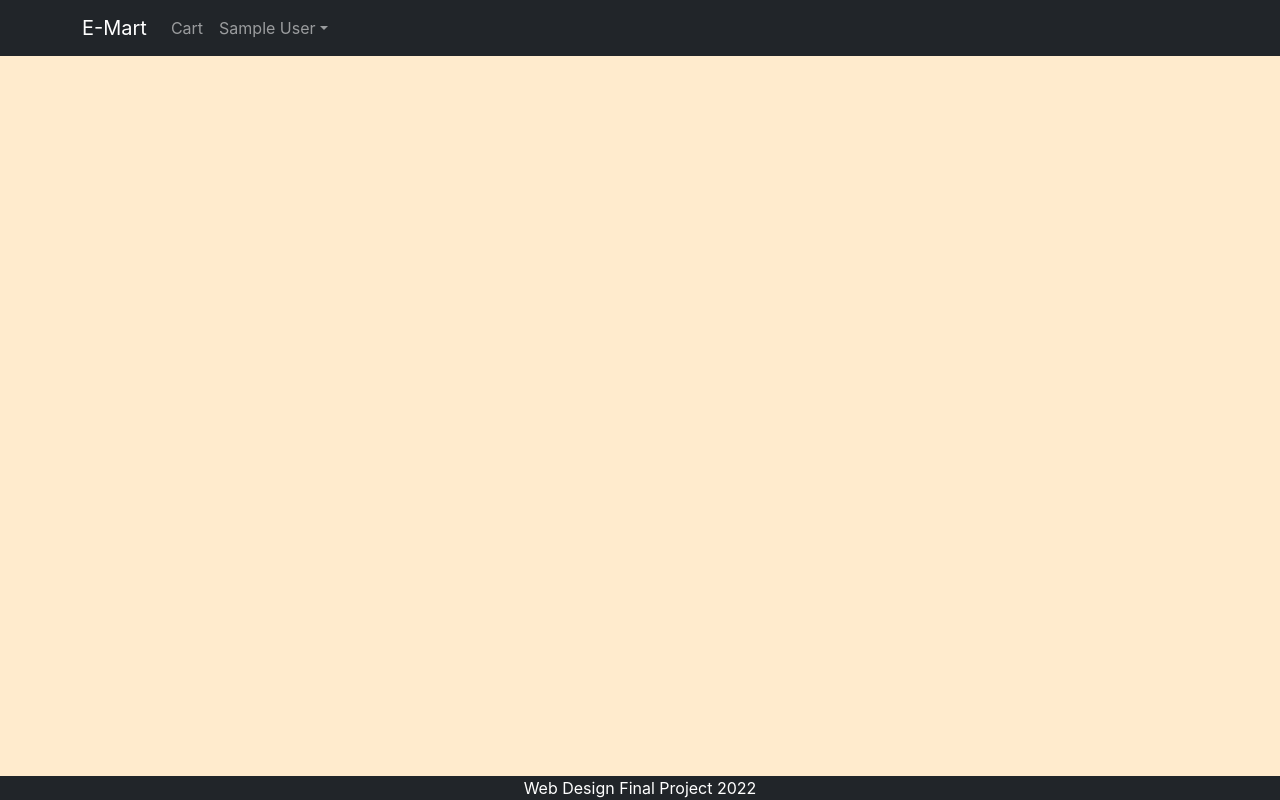
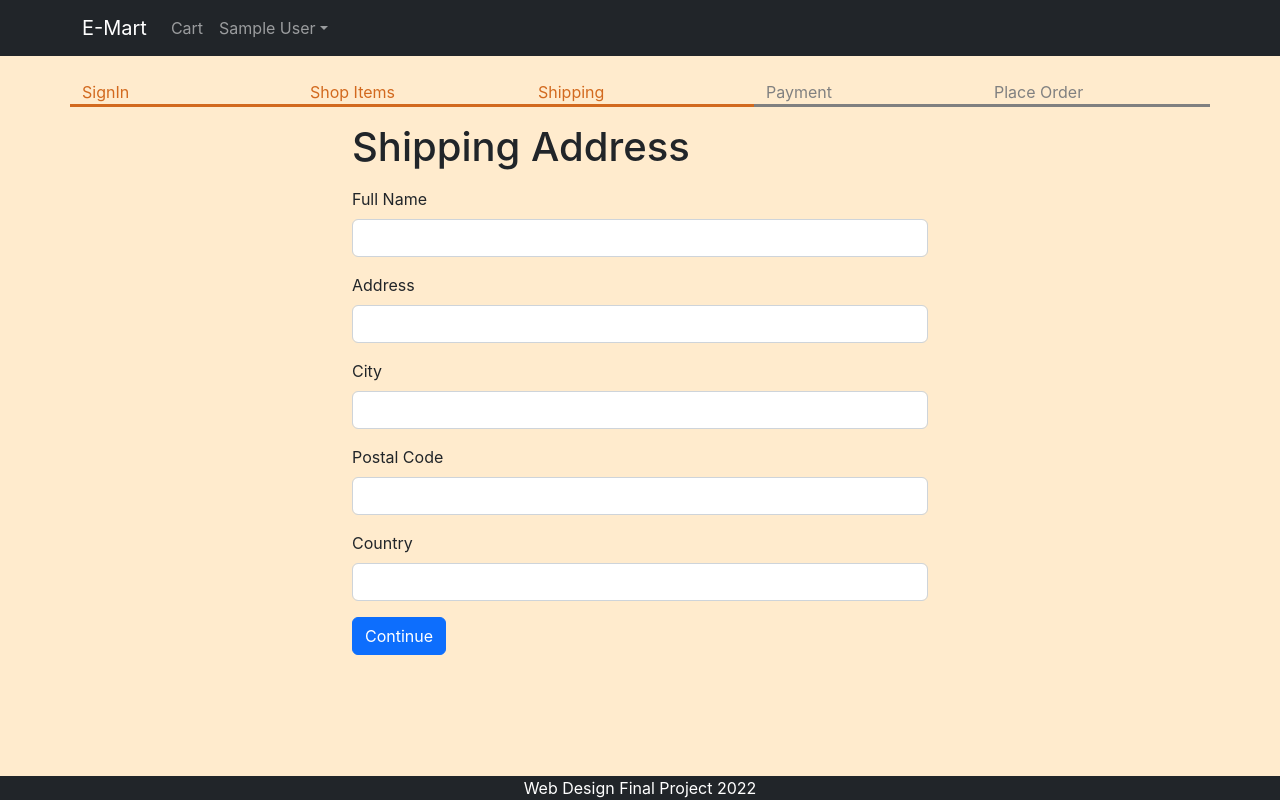
Before and after one commit to SubbuManickam/E-Mart_E-Commerce, a React (Create React App) app in the folder frontend/: page /shipping in a window 1280 px wide. Built offline with nearby package versions, Linux system fonts and the light colour scheme; sample sign-in values are in the browser's storage.

Commit message:
Checkout Button Screen

```diff
--- a/frontend/src/App.js
+++ b/frontend/src/App.js
@@ -14,6 +14,7 @@
 import NavDropdown from 'react-bootstrap/NavDropdown';
 import {ToastContainer} from 'react-toastify';
 import 'react-toastify/dist/ReactToastify.css';
+import ShippingAddressScreen from './screens/ShippingAddressScreen';
 
 
 function App() {
@@ -24,6 +25,7 @@
   const signoutHandler = () => {
     ctxDispatch({type: 'USER_SIGNOUT'});
     localStorage.removeItem('userInfo');
+    localStorage.removeItem('shippingAddress');
   };
 
   return (
@@ -71,6 +73,7 @@
               <Route path='/product/:slug' element={<ProductScreen />} />
               <Route path="/cart" element={<CartScreen />} />
               <Route path="/signin" element={<SigninScreen />} />
+              <Route path="/shipping" element={<ShippingAddressScreen />} />
               <Route path="/" element={<HomeScreen />} />
             </Routes>
           </Container>
--- a/frontend/src/Store.js
+++ b/frontend/src/Store.js
@@ -6,6 +6,7 @@
 const initialState = {
     userInfo: localStorage.getItem('userInfo') ? JSON.parse(localStorage.getItem('userInfo')) : null,
     cart: {
+        shippingAddress: localStorage.getItem('shippingAddress') ? JSON.parse(localStorage.getItem('shippingAddress')) : {},
         cartItems: localStorage.getItem('cartItems') ? JSON.parse(localStorage.getItem('cartItems')) : [],
     },
 };
@@ -51,7 +52,10 @@
 
         case 'USER_SIGNIN': return { ...state, userInfo: action.payload };
 
-        case 'USER_SIGNOUT': return { ...state, userInfo: null };
+        case 'USER_SIGNOUT': return { ...state, userInfo: null, cart: {cartItems: [], shippingAddress: {}} };
+
+        case 'SAVE_SHIPPING_ADDRESS': return {...state, cart: {...state.cart, shippingAddress: action.payload}};
+
         default: return state;
     }
 }
--- /dev/null
+++ b/frontend/src/components/CheckoutSteps.js
@@ -0,0 +1,16 @@
+import React from 'react';
+import Col from 'react-bootstrap/Col';
+import Row from 'react-bootstrap/Row';
+
+export default function CheckoutSteps(props) {
+
+    return (
+        <Row className='checkout-steps'>
+            <Col className={props.step1 ? 'active' : ''}>SignIn</Col>
+            <Col className={props.step2 ? 'active' : ''}>Shop Items</Col>
+            <Col className={props.step3 ? 'active' : ''}>Shipping</Col>
+            <Col className={props.step4 ? 'active' : ''}>Payment</Col>
+            <Col className={props.step5 ? 'active' : ''}>Place Order</Col>
+        </Row>
+    )
+}
--- a/frontend/src/index.css
+++ b/frontend/src/index.css
@@ -63,3 +63,13 @@
   border-radius: 30px 30px 30px 30px;
   overflow: hidden;
 }
+
+.checkout-steps > div {
+  border-bottom: 0.2rem solid gray;
+  color: gray;
+}
+
+.checkout-steps > div.active {
+  border-bottom: 0.2rem solid chocolate;
+  color: chocolate;
+}
--- /dev/null
+++ b/frontend/src/screens/ShippingAddressScreen.js
@@ -0,0 +1,98 @@
+
+import React from 'react';
+import { useEffect } from 'react';
+import { useContext } from 'react';
+import { useState } from 'react';
+import Button from 'react-bootstrap/Button';
+import Form from 'react-bootstrap/Form';
+import { Helmet } from 'react-helmet-async';
+import { useNavigate } from 'react-router-dom';
+import CheckoutSteps from '../components/CheckoutSteps';
+import { Store } from '../Store';
+
+export default function ShippingAddressScreen() {
+
+    const navigate = useNavigate();
+    const { state, dispatch: ctxDispatch } = useContext(Store);
+    const { userInfo, cart: { shippingAddress } } = state;
+
+    const [fullName, setFullName] = useState(shippingAddress.fullName || '');
+    const [address, setAddress] = useState(shippingAddress.address || '');
+    const [city, setCity] = useState(shippingAddress.city || '');
+    const [postalCode, setPostalCode] = useState(shippingAddress.postalCode || '');
+    const [country, setCountry] = useState(shippingAddress.country || '');
+
+    useEffect(() => {
+        if (!userInfo) {
+            navigate('/signin?redirect=/shipping');
+        }
+    }, [userInfo, navigate]);
+
+    const submitHandler = (e) => {
+        e.preventDefault();
+        ctxDispatch({
+            type: 'SAVE_SHIPPING_ADDRESS',
+            payload: {
+                fullName,
+                address,
+                city,
+                postalCode,
+                country
+            }
+        });
+
+        localStorage.setItem('shippingAddress', JSON.stringify({
+            fullName,
+            address,
+            city,
+            postalCode,
+            country
+        }));
+        navigate('/payment');
+    };
+
+    return (
+        <div>
+            <Helmet>
+                <title>Shipping Address</title>
+            </Helmet>
+            <CheckoutSteps step1 step2 step3></CheckoutSteps>
+            <div className='container small-container'>
+                <h1 className='my-3'>Shipping Address</h1>
+                <Form onSubmit={submitHandler}>
+                    <Form.Group className='mb-3' controlId='fullName'>
+                        <Form.Label>Full Name</Form.Label>
+                        <Form.Control value={fullName} onChange={(e) => setFullName(e.target.value)} required />
+                    </Form.Group>
+
+                    <Form.Group className='mb-3' controlId='address'>
+                        <Form.Label>Address</Form.Label>
+                        <Form.Control value={address} onChange={(e) => setAddress(e.target.value)} required />
+                    </Form.Group>
+
+                    <Form.Group className='mb-3' controlId='city'>
+                        <Form.Label>City</Form.Label>
+                        <Form.Control value={city} onChange={(e) => setCity(e.target.value)} required />
+                    </Form.Group>
+
+                    <Form.Group className='mb-3' controlId='postalCode'>
+                        <Form.Label>Postal Code</Form.Label>
+                        <Form.Control value={postalCode} onChange={(e) => setPostalCode(e.target.value)} required />
+                    </Form.Group>
+
+                    <Form.Group className='mb-3' controlId='country'>
+                        <Form.Label>Country</Form.Label>
+                        <Form.Control value={country} onChange={(e) => setCountry(e.target.value)} required />
+                    </Form.Group>
+
+                    <div className='mb-3'>
+                        <Button variant="primary" type="submit">
+                            Continue
+                        </Button>
+                    </div>
+
+                </Form>
+            </div>
+        </div>
+    )
+}
```
